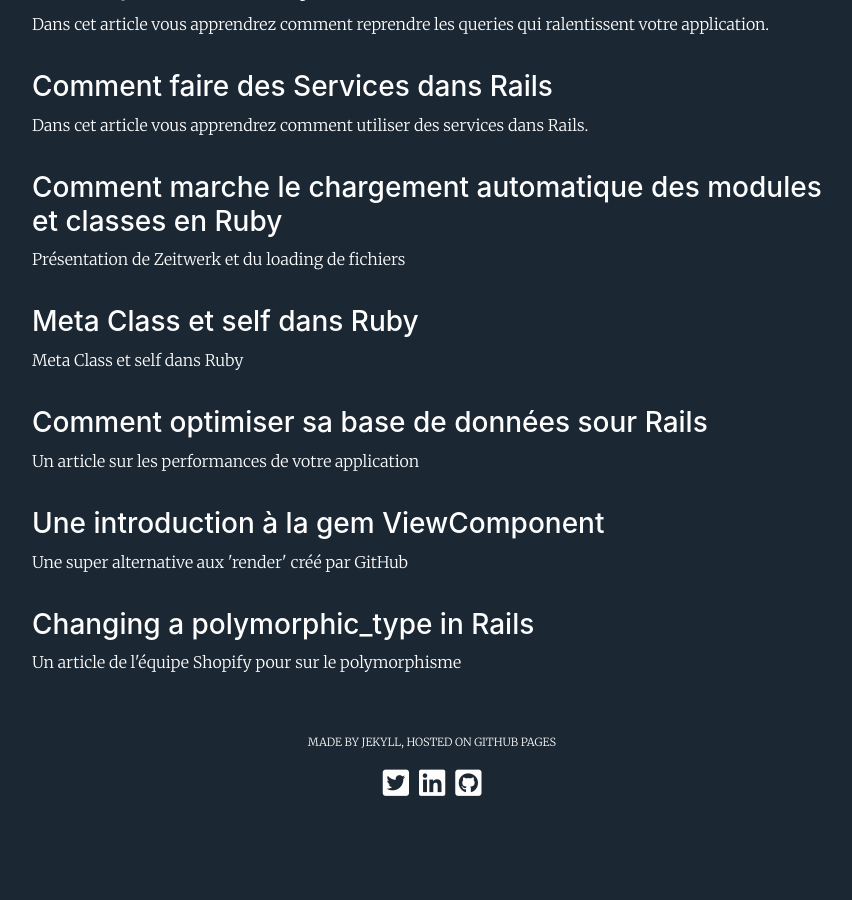
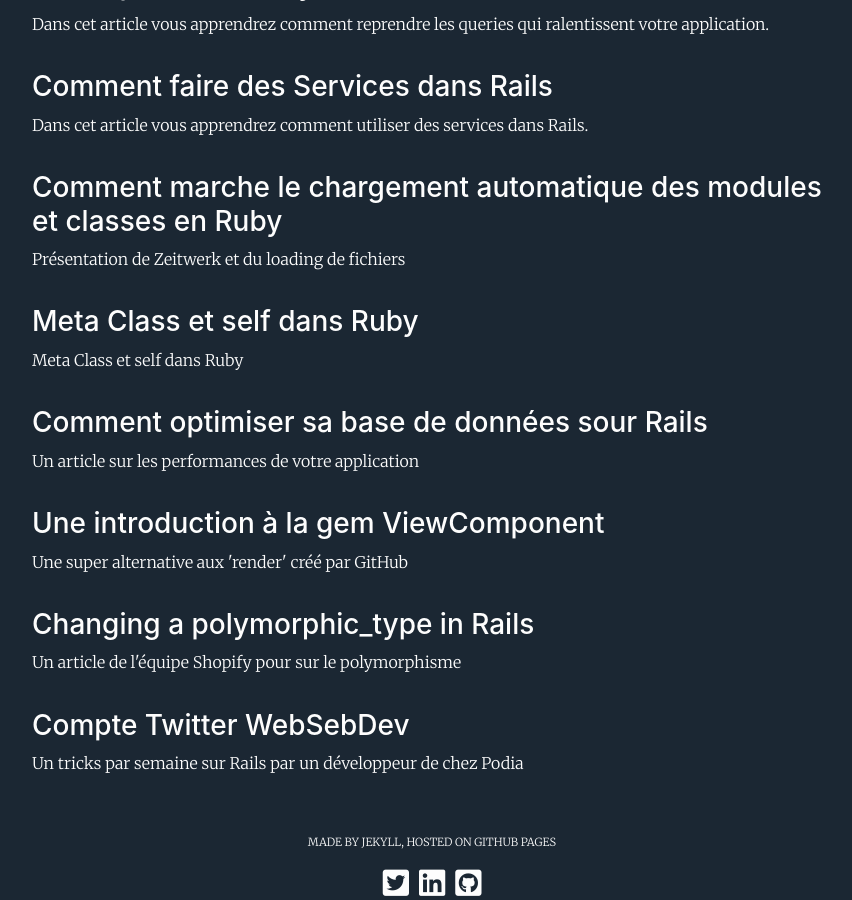
Before and after one commit to alexandrebk/alexandrebk.github.io, a Jekyll site: the page built from resources.html, in a window 1280 px wide and 900 px high, scrolled down 1677 px. Shown: the whole window, without its empty margins (208-1060 px from the left). Built offline with Jekyll 4.4.1, drawn with Linux system fonts in a browser that asks for light colours; nearby versions of some CDN libraries; before the commit the page ends 2477 px from its top, so only the background shows below that.

Commit message:
Adds WebSebDev in Resources list

```diff
--- a/_data/resources.yml
+++ b/_data/resources.yml
@@ -61,3 +61,6 @@
 - title:   "Changing a polymorphic_type in Rails"
   link:    "https://shopify.engineering/changing-polymorphic-type-rails"
   content: "Un article de l'équipe Shopify pour sur le polymorphisme"
+- title:   "Compte Twitter WebSebDev"
+  link:    "https://twitter.com/websebdev"
+  content: "Un tricks par semaine sur Rails par un développeur de chez Podia"
```
